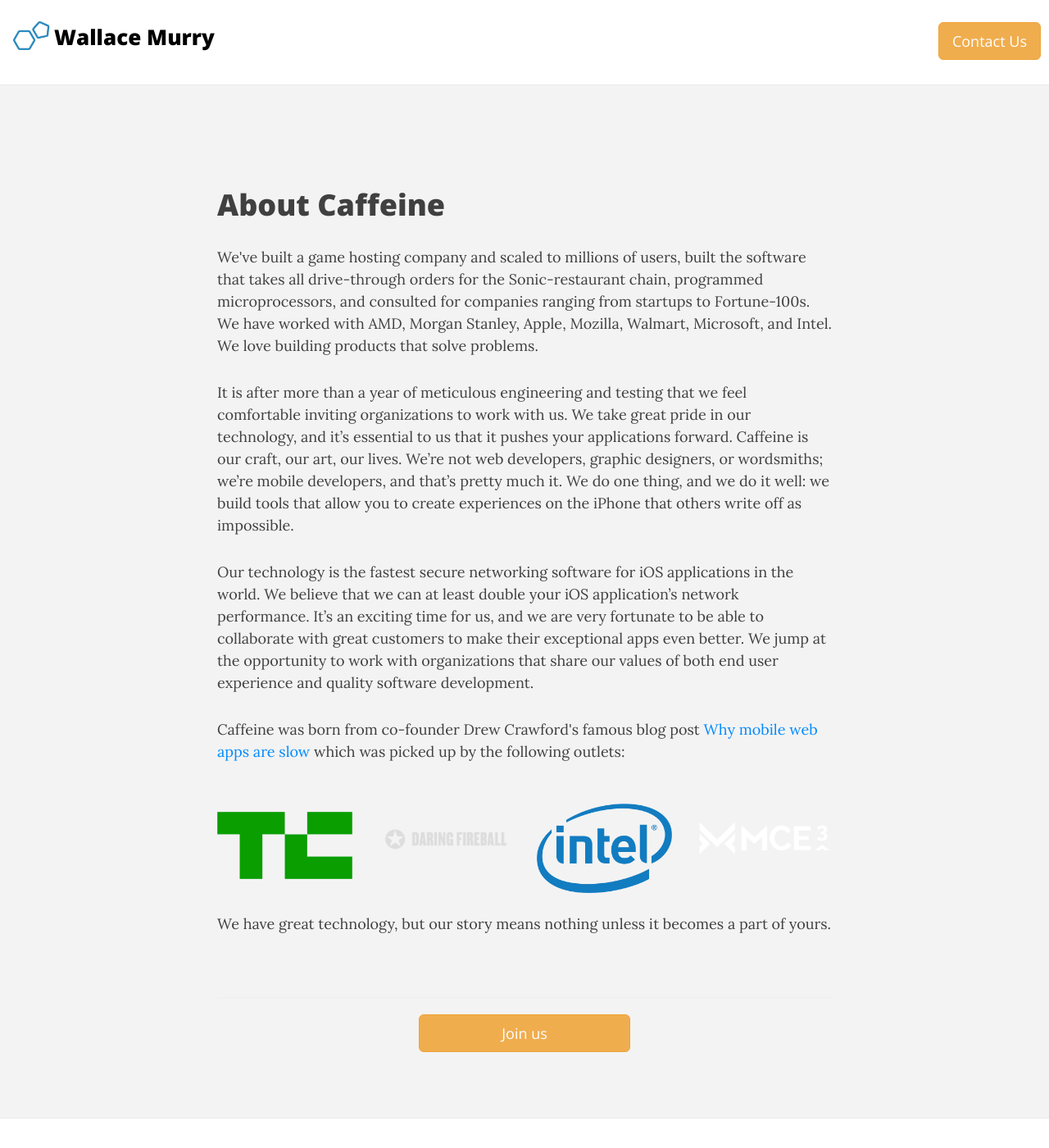
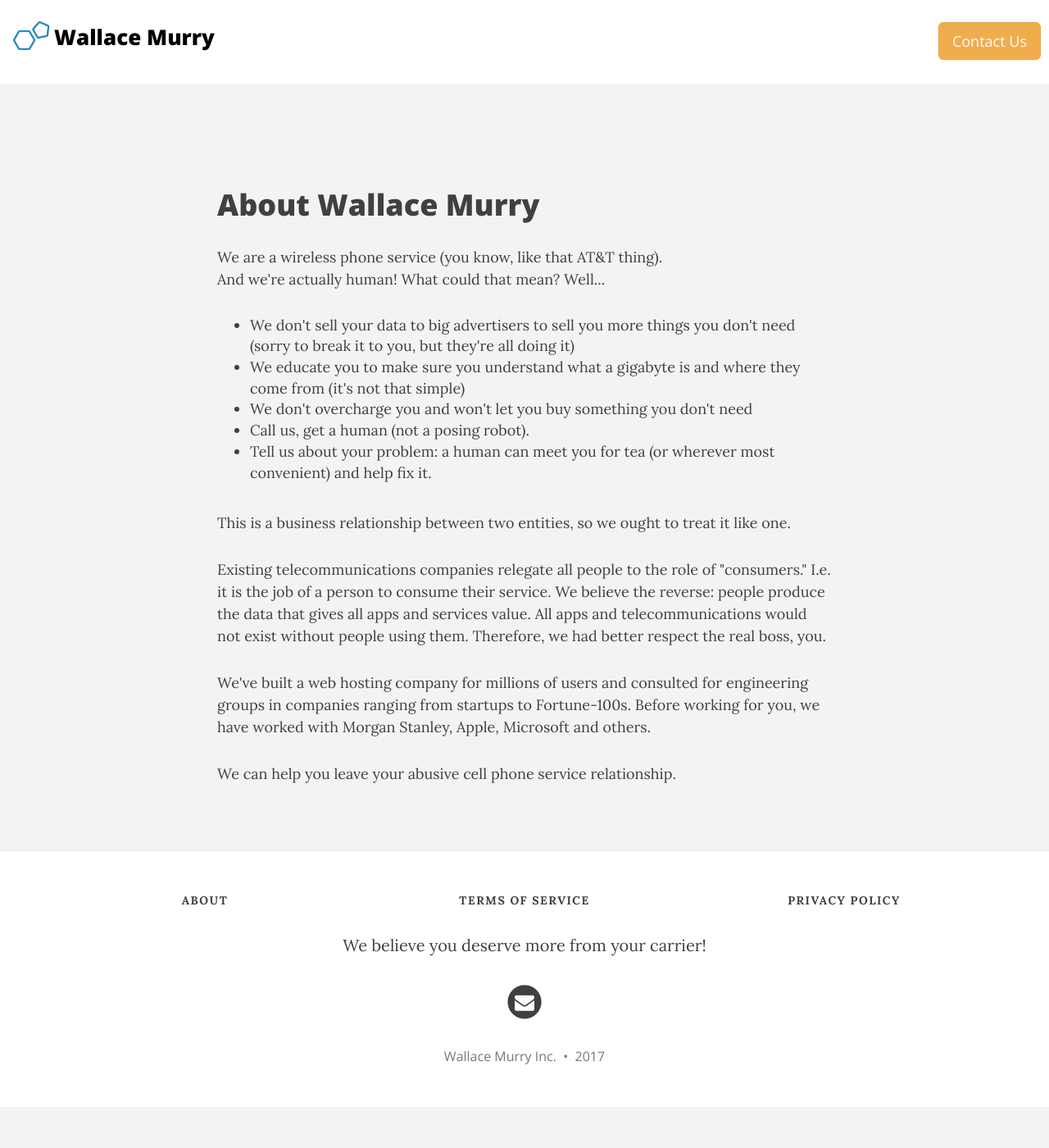
Before and after one commit to jalague/wallacemurry, a Jekyll site: the page built from about-us/index.html, in a window 1280 px wide and 1400 px high. Shown: the whole window at 82% size. Built offline with Jekyll 4.4.1, drawn with Linux system fonts in a browser that asks for light colours; nearby versions of some CDN libraries.

Commit message:
new about page

```diff
--- a/about-us/index.html
+++ b/about-us/index.html
@@ -5,44 +5,33 @@
 ---
 
 <p class="container" style="margin-top:200px;">
-	<h1> About Caffeine </h1>
+	<h1> About Wallace Murry </h1>
 
-<p> We've built a game hosting company and scaled to millions of users, built the software that takes all drive-through orders for the Sonic-restaurant chain,  programmed microprocessors, and consulted for companies ranging from startups to Fortune-100s. We have worked with AMD, Morgan Stanley, Apple, Mozilla, Walmart, Microsoft, and Intel. We love building products that solve problems.</p>
+<p>
+We are a wireless phone service (you know, like that AT&T thing). <br /> And we're actually human! What could that mean? Well...
 
-<p>It is after more than a year of meticulous engineering and testing that we feel comfortable inviting organizations to work with us. We take great pride in our technology, and it’s essential to us that it pushes your applications forward. Caffeine is our craft, our art, our lives. We’re not web developers, graphic designers, or wordsmiths; we’re mobile developers, and that’s pretty much it. We do one thing, and we do it well: we build tools that allow you to create experiences on the iPhone that others write off as impossible.
-                </p><p> Our technology is the fastest secure networking software for iOS applications in the world. We believe that we can at least double your iOS application’s network performance. It’s an exciting time for us, and we are very fortunate to be able to collaborate with great customers to make their exceptional apps even better. We jump at the opportunity to work with organizations that share our values of both end user experience and quality software development.
-                </p><p>
-                Caffeine was born from co-founder Drew Crawford's famous blog post <a href="http://sealedabstract.com/rants/why-mobile-web-apps-are-slow/">Why mobile web apps are slow</a> which was picked up by the following outlets:
+<ul><li>We don't sell your data to big advertisers to sell you more things you don't need (sorry to break it to you, but they're all doing it)</li>
+  <li>We educate you to make sure you understand what a gigabyte is and where they come from (it's not that simple) </li>
+ <li>We don't overcharge you and won't let you buy something you don't need </li>
+  <li>Call us, get a human (not a posing robot). </li>
+    <li>Tell us about your problem: a human can meet you for tea (or wherever most convenient) and help fix it. </li>
+</ul>
+<br />
 
-                <div class='row outlets'>
-    <div class='col-md-3'>
-    	<a href="http://techcrunch.com/2013/07/13/your-app-is-slow-because-our-world-is-ending/">
-      <img style='margin-top: 30px;' src="/img/TC.png">
-  </a>
-    </div>
-    <div class='col-md-3'>
-    	<a href="http://daringfireball.net/linked/2013/07/12/why-web-apps-are-slow">
-      <img style='margin-top:45px;' src="/img/daring_fireball.png">
-  </a>
-    </div>
-    <div class='col-md-3'>
-    	<a href="https://www.youtube.com/watch?v=jXbNr5yN7uw">
-      <img style='margin-top: 20px;' src="/img/intel.png">
-  </a>
-    </div>
-    <div class='col-md-3'>
-    	<a href="http://2014.mceconf.com/speakers.html#drew-crawford">
-      <img style='margin-top: 40px;' src="/img/MCE.png">
-  </a>
-    </div>
-  </div>
-  <br />
-                    We have great technology, but our story means nothing unless it becomes a part of yours.
-                </p><br> <hr>
+This is a business relationship between two entities, so we ought to treat it like one.
 
-                    <div class='text-center'>
-    <a href='/sign-up' class='btn btn-warning btn-lg btn-sidepadding'>Join us</a>
-  </div>
+</p>
+
+
+
+<p>
+Existing telecommunications companies relegate all people to the role of "consumers." I.e. it is the job of a person to consume their service. We believe the reverse: people produce the data that gives all apps and services value. All apps and telecommunications would not exist without people using them. Therefore, we had better respect the real boss, you.
+</p>
+
+
+<p>We've built a web hosting company for millions of users and consulted for engineering groups in companies ranging from startups to Fortune-100s. Before working for you, we have worked with Morgan Stanley, Apple, Microsoft and others.</p>
+<p>
+We can help you leave your abusive cell phone service relationship.
 </p>
 
 
```
